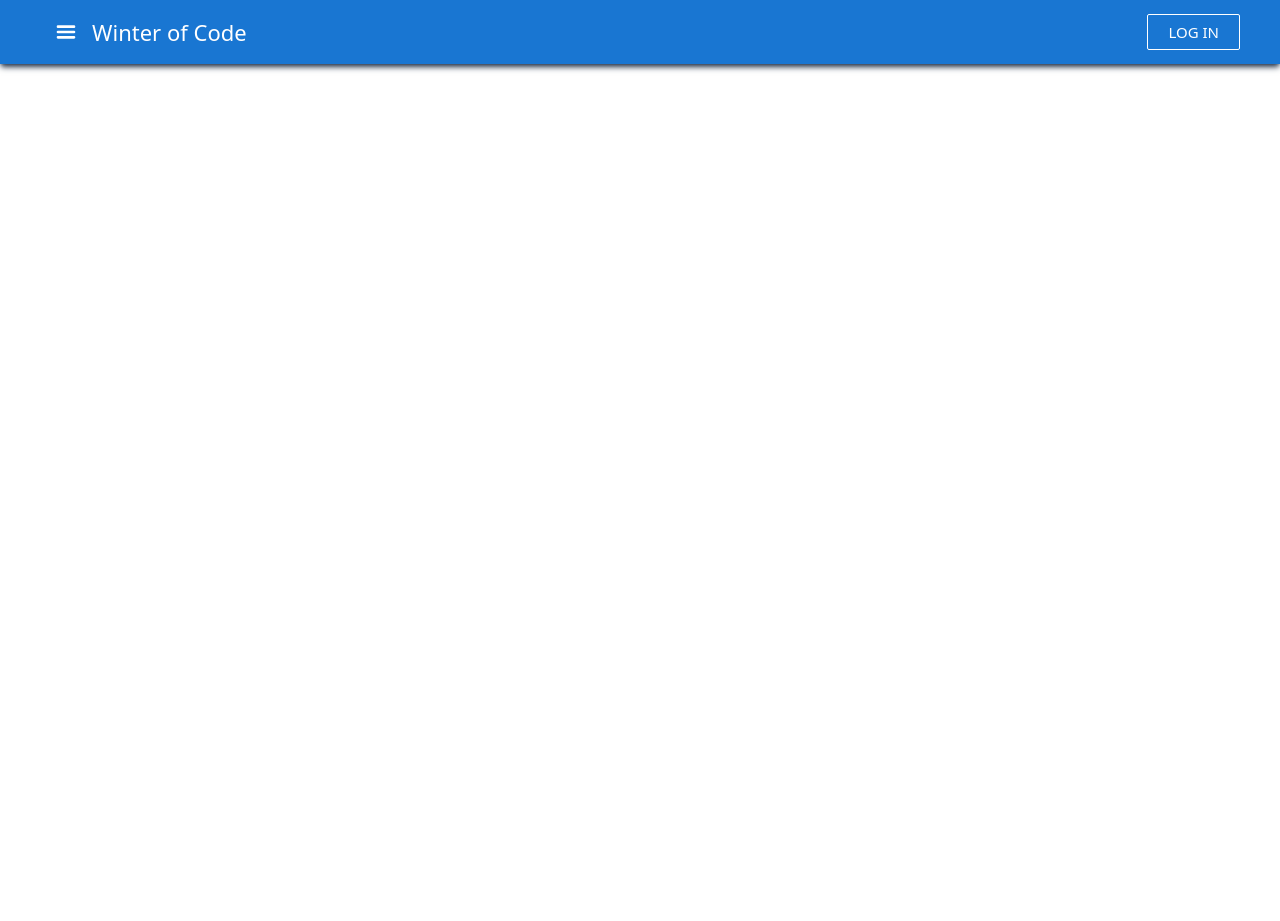
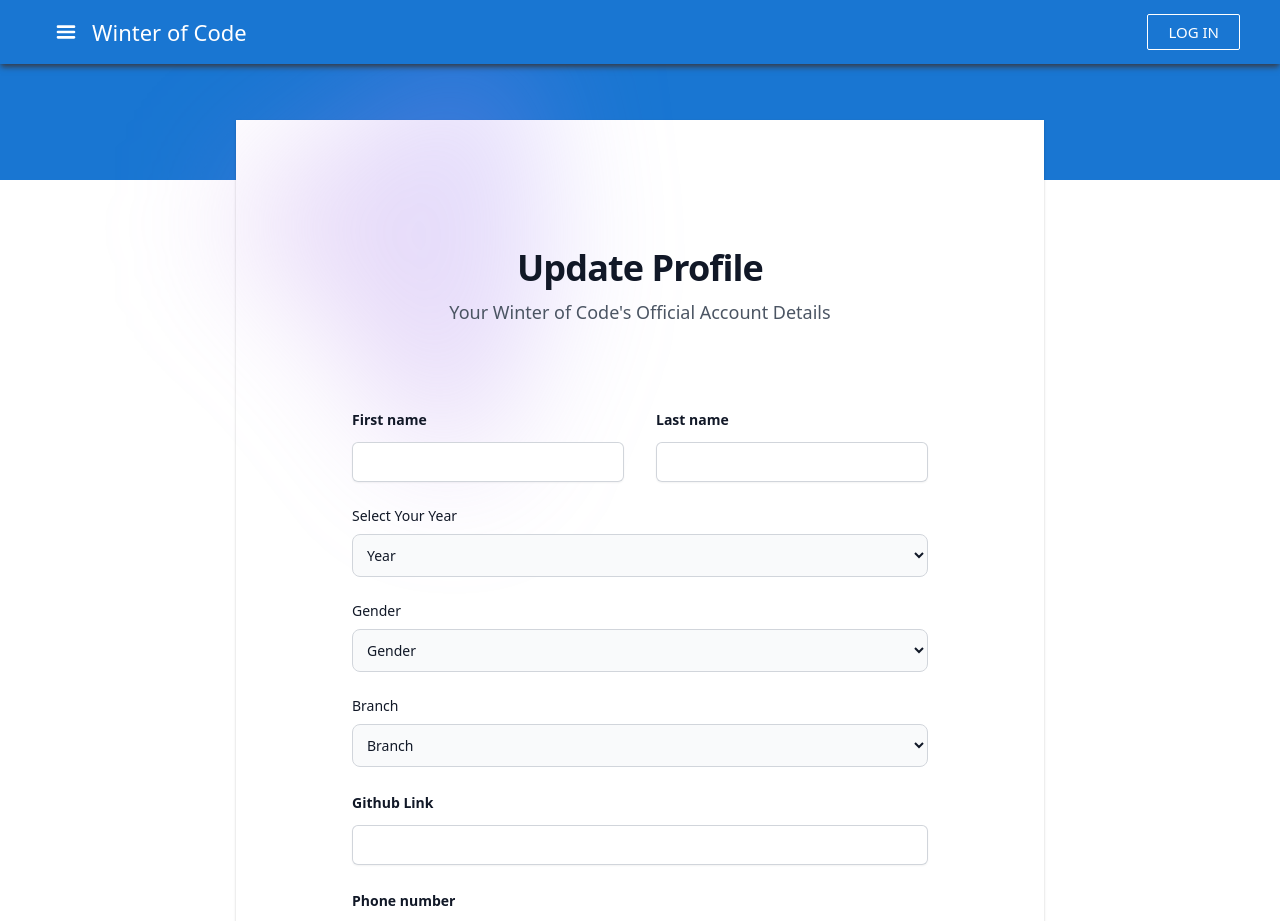
Before and after one commit to devlup-labs/Winter-of-Code-Website, a React (Vite) app: page /profile in a window 1280 px wide. Shown: the top 921 px of the page. Before the commit the page ends 800 px from the top, so only its background shows below. Built offline with nearby package versions, Linux system fonts and the light colour scheme.

Commit message:
Added Edit Profile Page

```diff
--- a/package.json
+++ b/package.json
@@ -12,6 +12,8 @@
   "dependencies": {
     "@emotion/react": "^11.11.3",
     "@emotion/styled": "^11.11.0",
+    "@headlessui/react": "^1.7.18",
+    "@heroicons/react": "^2.1.1",
     "@mui/icons-material": "^5.15.6",
     "@mui/material": "^5.15.6",
     "classnames": "^2.5.1",
--- a/src/App.tsx
+++ b/src/App.tsx
@@ -6,6 +6,8 @@ import Help from "./Components/Help";
 import { RecoilRoot } from "recoil";
 import Timeline from "./Components/Timeline";
 import Projects from "./Components/Projects";
+import Profile from "./Components/Profile";
+
 const App = () => {
   return (
     <div className="relative flex">
@@ -20,6 +22,7 @@ const App = () => {
             <Route path="/help" element={<Help />} />
             <Route path="/how-it-works" element={<Timeline />} />
             <Route path="/projects" element={<Projects />} />
+            <Route path="/profile" element={<Profile />} />
           </Routes>
         </RecoilRoot>
       </BrowserRouter>
--- a/src/Components/Profile.tsx
+++ b/src/Components/Profile.tsx
@@ -1,8 +1,72 @@
-import { useRecoilState } from "recoil";
-import { togglestate } from "../store/toggle";
+import React, { useState, ChangeEvent, FormEvent } from 'react';
+import { useRecoilState } from 'recoil';
+import { togglestate } from '../store/toggle';
 
-const Profile = () => {
-    const [toggle, settoggle] = useRecoilState(togglestate);
+function classNames(...classes: (string | undefined | null | false)[]): string {
+  return classes.filter(Boolean).join(' ');
+}
+
+const Profile: React.FC = () => {
+  const [agreed, setAgreed] = useState(false);
+  const [toggle, setToggle] = useRecoilState(togglestate);
+
+  // State for form fields
+  const [firstName, setFirstName] = useState('');
+  const [lastName, setLastName] = useState('');
+  const [selectedYear, setSelectedYear] = useState('');
+  const [selectedGender, setSelectedGender] = useState('');
+  const [selectedBranch, setSelectedBranch] = useState('');
+  const [githubLink, setGithubLink] = useState('');
+  const [phoneNumber, setPhoneNumber] = useState('');
+
+  const handleFormSubmit = (event: FormEvent<HTMLFormElement>) => {
+    event.preventDefault();
+
+    // Your form submission logic goes here
+
+    // Example: Logging form data
+    console.log({
+      firstName,
+      lastName,
+      selectedYear,
+      selectedGender,
+      selectedBranch,
+      githubLink,
+      phoneNumber,
+    });
+  };
+
+  const handleInputChange = (event: ChangeEvent<HTMLInputElement | HTMLSelectElement>) => {
+    const { name, value } = event.target;
+
+    // Update the corresponding state based on the input name
+    switch (name) {
+      case 'first-name':
+        setFirstName(value);
+        break;
+      case 'last-name':
+        setLastName(value);
+        break;
+      case 'years':
+        setSelectedYear(value);
+        break;
+      case 'gender':
+        setSelectedGender(value);
+        break;
+      case 'branches':
+        setSelectedBranch(value);
+        break;
+      case 'github':
+        setGithubLink(value);
+        break;
+      case 'phone-number':
+        setPhoneNumber(value);
+        break;
+      default:
+        break;
+    }
+  };
+
     return (
       <div
         className={`overflow-x-hidden ${toggle === null ? "" : toggle ? "contract" : "expand"}`}>
@@ -11,17 +75,181 @@ const Profile = () => {
           style={{ backgroundColor: "#1976d2" }}>
         </div>
         <div className=" md2:my-[120px] bg-white md2:w-[808px] shadow-custom md2:absolute md2:top-0 md2:right-1/2 md2:transform md2:translate-x-1/2 z-0">
-        <div className="mx-8 my-5 py-4 text-[44px] font-thin fontstylish font-weight-400 text-black text-center">
-        Edit Profile
+        <div className="isolate bg-white px-6 py-24 sm:py-32 lg:px-8">
+      <div
+        className="absolute inset-x-0 top-[-10rem] -z-10 transform-gpu overflow-hidden blur-3xl sm:top-[-20rem]"
+        aria-hidden="true"
+      >
+        <div
+          className="relative left-1/2 -z-10 aspect-[1155/678] w-[36.125rem] max-w-none -translate-x-1/2 rotate-[30deg] bg-gradient-to-tr from-[#ff80b5] to-[#9089fc] opacity-30 sm:left-[calc(50%-40rem)] sm:w-[72.1875rem]"
+          style={{
+            clipPath:
+              'polygon(74.1% 44.1%, 100% 61.6%, 97.5% 26.9%, 85.5% 0.1%, 80.7% 2%, 72.5% 32.5%, 60.2% 62.4%, 52.4% 68.1%, 47.5% 58.3%, 45.2% 34.5%, 27.5% 76.7%, 0.1% 64.9%, 17.9% 100%, 27.6% 76.8%, 76.1% 97.7%, 74.1% 44.1%)',
+          }}
+        />
+      </div>
+      <div className="mx-auto max-w-2xl text-center">
+        <h2 className="text-3xl font-bold tracking-tight text-gray-900 sm:text-4xl">Update Profile</h2>
+        <p className="mt-2 text-lg leading-8 text-gray-600">
+          Your Winter of Code's Official Account Details
+        </p>
+      </div>
+      <form action="#"
+        method="POST"
+        className="mx-auto mt-16 max-w-xl sm:mt-20"
+        onSubmit={handleFormSubmit}>
+        <div className="grid grid-cols-1 gap-x-8 gap-y-6 sm:grid-cols-2">
+          <div>
+            <label htmlFor="first-name" className="block text-sm font-semibold leading-6 text-gray-900">
+              First name
+            </label>
+            <div className="mt-2.5">
+              <input
+                type="text"
+                name="first-name"
+                id="first-name"
+                autoComplete="given-name"
+                className="block w-full rounded-md border-0 px-3.5 py-2 text-gray-900 shadow-sm ring-1 ring-inset ring-gray-300 placeholder:text-gray-400 focus:ring-2 focus:ring-inset focus:ring-indigo-600 sm:text-sm sm:leading-6"
+                value={firstName}
+                onChange={handleInputChange}
+              />
+            </div>
+          </div>
+          <div>
+            <label htmlFor="last-name" className="block text-sm font-semibold leading-6 text-gray-900">
+              Last name
+            </label>
+            <div className="mt-2.5">
+              <input
+                type="text"
+                name="last-name"
+                id="last-name"
+                autoComplete="family-name"
+                className="block w-full rounded-md border-0 px-3.5 py-2 text-gray-900 shadow-sm ring-1 ring-inset ring-gray-300 placeholder:text-gray-400 focus:ring-2 focus:ring-inset focus:ring-indigo-600 sm:text-sm sm:leading-6"
+                value={lastName}
+                onChange={handleInputChange}
+              />
+            </div>
+          </div>
+          <div className="sm:col-span-2">
+          <label htmlFor="years" className="block mb-2 text-sm font-medium text-gray-900">
+        Select Your Year
+      </label>
+      <select
+        id="years"
+        name='selectedYear'
+        className="bg-gray-50 border border-gray-300 text-gray-900 text-sm rounded-lg focus:ring-blue-500 focus:border-blue-500 block w-full p-2.5"
+        value={selectedYear}
+        onChange={(e) => setSelectedYear(e.target.value)}
+      >
+        <option value="0">Year</option>
+        <option value="1">1st Year</option>
+        <option value="2">2nd Year</option>
+        <option value="3">3rd Year</option>
+        <option value="4">4th Year</option>
+      </select>
+          </div>
+          <div className="sm:col-span-2">
+          <label htmlFor="gender" className="block mb-2 text-sm font-medium text-gray-900">
+        Gender
+      </label>
+      <select
+        id="gender"
+        name='selectedGender'
+        defaultValue={selectedGender}
+        onChange={(e) => setSelectedGender(e.target.value)}
+        className="bg-gray-50 border border-gray-300 text-gray-900 text-sm rounded-lg focus:ring-blue-500 focus:border-blue-500 block w-full p-2.5"
+      >
+        <option value="">Gender</option>
+        <option value="male">Male</option>
+        <option value="female">Female</option>
+      </select>
+          </div>
+          <div className="sm:col-span-2">
+          <label htmlFor="branches" className="block mb-2 text-sm font-medium text-gray-900">
+        Branch
+      </label>
+      <select
+        id="branches"
+        name='selectedBranch'
+        className="bg-gray-50 border border-gray-300 text-gray-900 text-sm rounded-lg focus:ring-blue-500 focus:border-blue-500 block w-full p-2.5"
+        defaultValue={selectedBranch}
+        onChange={(e) => setSelectedBranch(e.target.value)}
+      >
+        <option value="">Branch</option>
+        <option value="ch">Chemical Engineering</option>
+        <option value="ai">Artificial Intelligence and Data Science</option>
+        <option value="ee">Electrical Engineering</option>
+        <option value="me">Mechanical Engineering</option>
+        <option value="cse">Computer Science and Engineering</option>
+        <option value="ci">Civil Engineering</option>
+        <option value="mt">Materials Engineering</option>
+        <option value="bsbe">Bioscience and Biotechnology</option>
+        <option value="es">Engineering Science</option>
+        <option value="ph">Bachelor of Science (Physics)</option>
+        <option value="cy">Bachelor of Science (Chemistry)</option>
+        <option value="other">Other</option>
+      </select>
+          </div>
+          <div className="sm:col-span-2">
+            <label htmlFor="github" className="block text-sm font-semibold leading-6 text-gray-900">
+              Github Link
+            </label>
+            <div className="mt-2.5">
+              <input
+                type="github"
+                name="github"
+                id="github"
+                autoComplete="github"
+                value={githubLink}
+                onChange={handleInputChange}
+                className="block w-full rounded-md border-0 px-3.5 py-2 text-gray-900 shadow-sm ring-1 ring-inset ring-gray-300 placeholder:text-gray-400 focus:ring-2 focus:ring-inset focus:ring-indigo-600 sm:text-sm sm:leading-6"
+              />
+            </div>
+          </div>
+          <div className="sm:col-span-2">
+            <label htmlFor="phone-number" className="block text-sm font-semibold leading-6 text-gray-900">
+              Phone number
+            </label>
+            <div className="relative mt-2.5">
+              <div className="absolute inset-y-0 left-0 flex items-center">
+                <label htmlFor="country" className="sr-only">
+                  Country
+                </label>
+                <select
+                  id="country"
+                  name="country"
+                  className="h-full rounded-md border-0 bg-transparent bg-none py-0 pl-4 pr-3  text-gray-400 focus:ring-2 focus:ring-inset focus:ring-indigo-600 sm:text-sm"
+                >
+                  <option>+91</option>
+                </select>
+              </div>
+              <input
+                type="tel"
+                name="phone-number"
+                id="phone-number"
+                autoComplete="tel"
+                value={phoneNumber}
+                onChange={handleInputChange}
+                className="block w-full rounded-md border-0 px-3.5 py-2 pl-20 text-gray-900 shadow-sm ring-1 ring-inset ring-gray-300 placeholder:text-gray-400 focus:ring-2 focus:ring-inset focus:ring-indigo-600 sm:text-sm sm:leading-6"
+              />
+            </div>
+          </div>
+          </div>
+
+
+        <div className="mt-10">
+          <button
+            type="submit"
+            className="block w-full rounded-md bg-indigo-600 px-3.5 py-2.5 text-center text-sm font-semibold text-white shadow-sm hover:bg-indigo-500 focus-visible:outline focus-visible:outline-2 focus-visible:outline-offset-2 focus-visible:outline-indigo-600"
+          >
+            Save
+            </button>
+            </div>
+
+          </form>
+          </div>
         </div>
-        <div className="mx-8 my-5">
-        <div className="flex w-full flex-wrap md:flex-nowrap gap-4">
-      <Input type="email" label="Email" />
-      <Input type="email" label="Email" placeholder="Enter your email" />
-    </div>
-      </div>
-      </div>
-
         </div>
     );
 };
```
Also changed, not shown: 1 other file (tests, documents, lock files or other folders).
